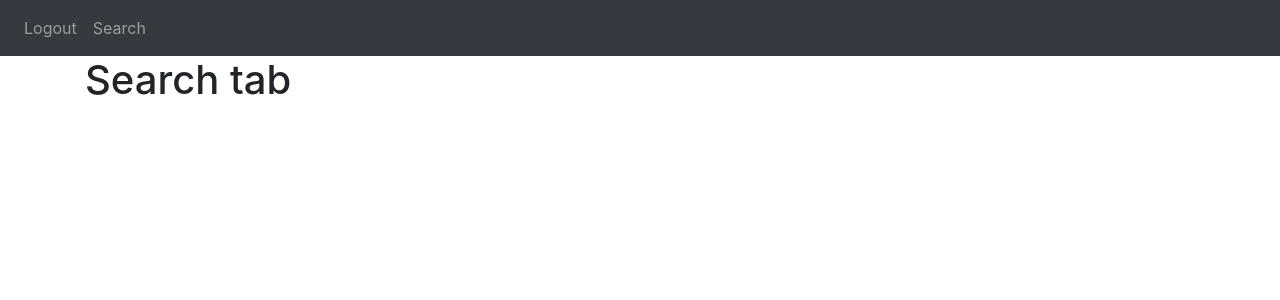
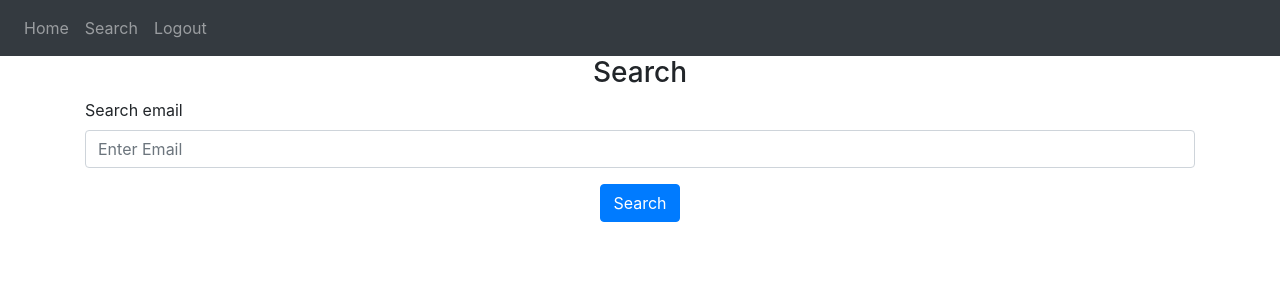
Before and after one commit to adamleszko97/FLASK_diff_conn, a Flask app: page /search in a window 1280 px wide. Shown: the top 300 px of the page. Run offline with Flask 2, Linux system fonts and the light colour scheme; the visitor is signed in with stand-in values (Sample User, id 1); some libraries are stand-ins or nearby versions.

Commit message:
search form

```diff
--- a/website/templates/base.html
+++ b/website/templates/base.html
@@ -30,8 +30,9 @@
       <div class="collapse navbar-collapse" id="navbar">
         <div class="navbar-nav">
           {% if current_user.is_authenticated %}
+          <a class="nav-item nav-link" id="search" href="/">Home</a>
+          <a class="nav-item nav-link" id="search" href="/search">Search</a>
           <a class="nav-item nav-link" id="logout" href="/logout">Logout</a>
-          <a class="nav-item nav-link" id="search" href="/search">Search</a>
           {% else %}
           <a class="nav-item nav-link" id="login" href="/login">Login</a>
           {% endif %}
--- a/website/templates/search.html
+++ b/website/templates/search.html
@@ -1,6 +1,19 @@
 {% extends "base.html" %} {% block title %}Search{% endblock %} {% block
     content %}
 
-<h1>Search tab</h1>
+    <form method="POST">
+        <h3 align="center">Search</h3>
+        <div class="form-group">
+          <label for="email">Search email</label>
+          <input
+            type="email"
+            class="form-control"
+            id="email_search"
+            name="email_search"
+            placeholder="Enter Email"
+          />
+        </div>
+
+        <center><button type="submit" class="btn btn-primary">Search</button></center>
 
     {% endblock%}
```
